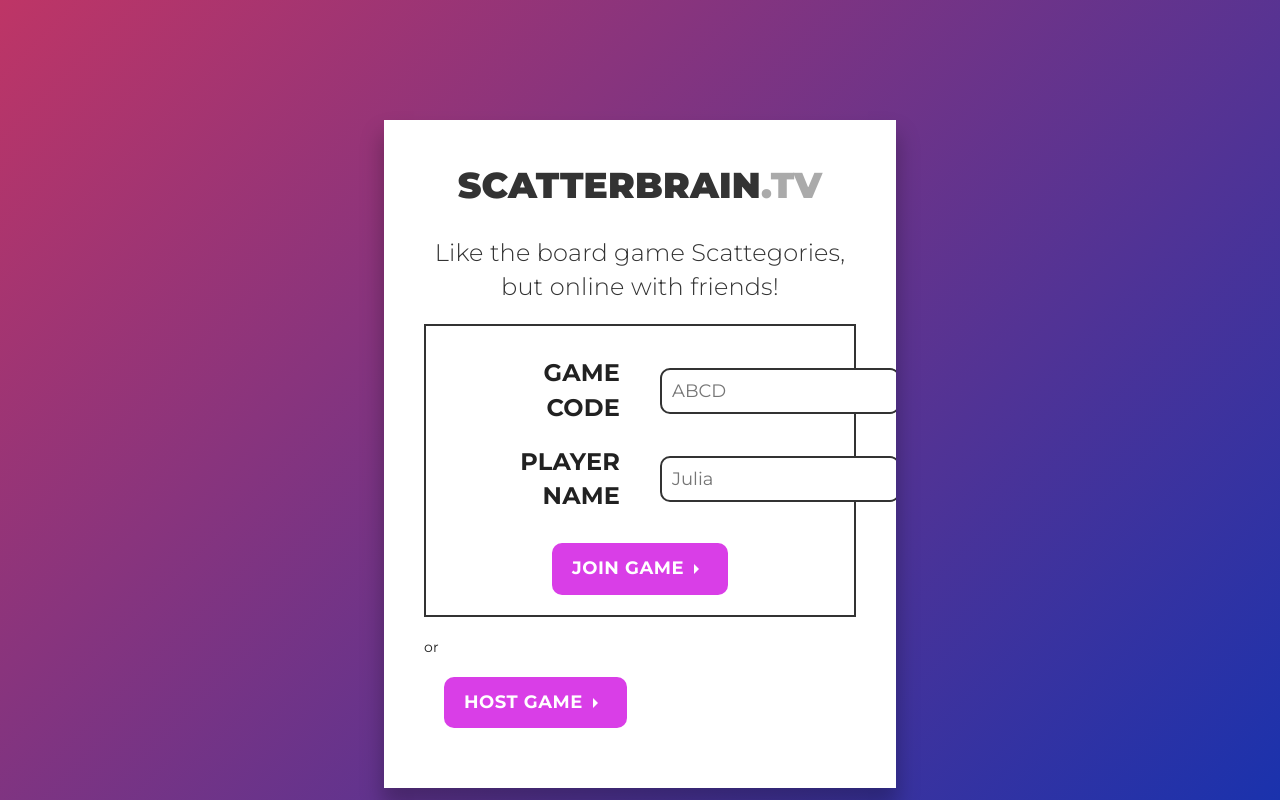
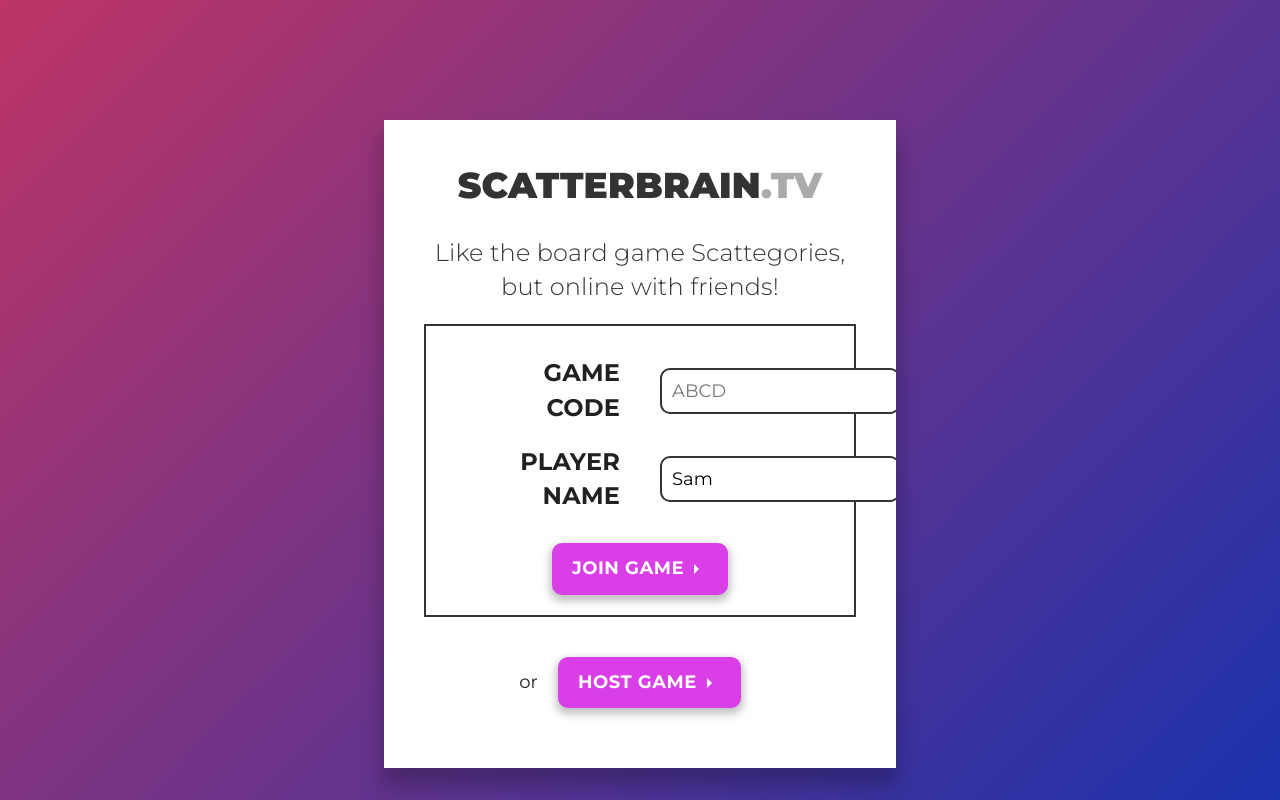
Before and after one commit to patrickbrett/scatterbrain-frontend, a Next.js app: page / in a window 1280 px wide. Built offline with nearby package versions, Linux system fonts and the light colour scheme; no server answers.

Commit message:
Host box

```diff
--- a/pages/play.js
+++ b/components/JoinBox.js
@@ -1,6 +1,15 @@
 import React, { Component } from "react";
 import PlayerManager from "../lib/PlayerManager";
 import Router from "next/router";
+import styles from "../styles/Home.module.css";
+import clsx from "clsx";
+import { CustomButton } from "../components/Material/CustomButton";
+import { styled } from "@material-ui/core/styles";
+import ArrowRight from "@material-ui/icons/ArrowRight";
+
+const JoinButton = styled(CustomButton)({
+  margin: "0 auto",
+});
 
 const randomNames = [
   "Patrick",
@@ -86,29 +95,50 @@
     if (!playerCode) {
       return (
           <div>
-          <div>
-            <Link href="/">
-              <a href="/">Back to home</a>
-            </Link>
+              <div className={styles["field-row"]}>
+                <div
+                  className={clsx(
+                    styles["field-cell"],
+                    styles["align-right"],
+                    styles["text-field-label"]
+                  )}
+                >
+                  Game code
                 </div>
-          <div>
-            Enter player name:{" "}
+                <div className={styles["field-cell"]}>
                   <input
+                    className={styles["text-field"]}
                     type="text"
+                    placeholder="ABCD"
+                    value={gameCode}
+                    onChange={this.updateGameCode}
+                  />
+                </div>
+              </div>
+              <div className={styles["field-row"]}>
+                <div
+                  className={clsx(
+                    styles["field-cell"],
+                    styles["align-right"],
+                    styles["text-field-label"]
+                  )}
+                >
+                  Player name
+                </div>
+                <div className={styles["field-cell"]}>
+                  <input
+                    className={styles["text-field"]}
+                    type="text"
+                    placeholder="Julia"
                     value={playerName}
                     onChange={this.updatePlayerName}
-            ></input>
+                  />
                 </div>
-          <div>
-            Enter game code:{" "}
-            <input
-              type="text"
-              value={gameCode}
-              onChange={this.updateGameCode}
-            ></input>
               </div>
-          <div>
-            <button onClick={this.joinGame}>Join</button>
+              <div className={styles["join-button-container"]}>
+                <JoinButton onClick={this.joinGame}>
+                  Join Game <ArrowRight />
+                </JoinButton>
               </div>
             </div>
       );
--- /dev/null
+++ b/components/Material/CustomButton.js
@@ -0,0 +1,19 @@
+
+import { Button } from "@material-ui/core";
+import { styled } from "@material-ui/core/styles";
+
+export const CustomButton = styled(Button)({
+  background: "#D93EE7",
+  color: "#FFF",
+  textTransform: "uppercase",
+  fontSize: "18px",
+  fontWeight: "bold",
+  padding: "10px 20px",
+  borderRadius: "10px",
+  margin: "20px",
+  boxShadow: "0 4px 8px 2px rgba(0, 0, 0, 0.25)",
+  "&:hover": {
+    background: "#7125AD",
+    boxShadow: "0 4px 16px 4px rgba(0, 0, 0, 0.25)",
+  },
+});
--- /dev/null
+++ b/components/Wrapper.js
@@ -0,0 +1,18 @@
+import React, { Component } from "react";
+import clsx from "clsx";
+import Head from "next/head";
+
+export default class Wrapper extends Component {
+  render() {
+    return (
+      <div className={"bg-container"}>
+        <Head>
+          <title>Scatterbrain | Categories online with friends</title>
+        </Head>
+        <div className={"container-inner"}>
+        {this.props.children}
+        </div>
+      </div>
+    );
+  }
+}
--- a/pages/index.js
+++ b/pages/index.js
@@ -1,34 +1,27 @@
-import Link from "next/link";
-import styles from "../styles/Home.module.css";
-import { Button, CssBaseline } from "@material-ui/core";
-import Head from "next/head";
-import clsx from "clsx";
-import { styled } from "@material-ui/core/styles";
 import ArrowLeft from "@material-ui/icons/ArrowLeft";
 import ArrowRight from "@material-ui/icons/ArrowRight";
+import React, { Component } from "react";
+import HostBox from "../components/HostBox";
+import JoinBox from "../components/JoinBox";
+import { CustomButton } from "../components/Material/CustomButton";
+import Wrapper from "../components/Wrapper";
+import styles from "../styles/Home.module.css";
 
-const CustomButton = styled(Button)({
-  background: "#D93EE7",
-  color: "#FFF",
-  textTransform: "uppercase",
-  fontSize: "18px",
-  fontWeight: "bold",
-  padding: "10px 20px",
-  borderRadius: "10px",
-  margin: "20px"
-});
+export default class Home extends Component {
+  state = {
+    isHosting: false
+  }
 
-const JoinButton = styled(CustomButton)({
-  margin: "0 auto"
-})
+  render() {
+    const { isHosting } = this.state;
 
-export default function Home() {
-  return (
-    <div className={"bg-container"}>
-      <Head>
-        <title>Scatterbrain | Categories online with friends</title>
-      </Head>
-      <div className={"container-inner"}>
+    return isHosting ? (
+      <Wrapper>
+        <CustomButton onClick={() => this.setState({ isHosting: false })}>Back <ArrowLeft /></CustomButton>
+        <HostBox />
+      </Wrapper>
+    ) : (
+      <Wrapper>
         <h1 className={styles["heading-main"]}>
           Scatterbrain<span className={styles["heading-light"]}>.tv</span>
         </h1>
@@ -36,27 +29,17 @@
           Like the board game Scattegories, but online with friends!
         </div>
         <div className={styles["section-join-game"]}>
+          <JoinBox />
+        </div>
+        <div className={styles["host-button-container"]}>
+          <div>or</div>
           <div>
-            <div className={styles["field-row"]}>
-              <div className={clsx(styles["field-cell"], styles["align-right"], styles["text-field-label"])}>Game code</div>
-              <div className={styles["field-cell"]}>
-                <input className={styles["text-field"]} type="text" placeholder="ABCD" />
-              </div>
-            </div>
-            <div className={styles["field-row"]}>
-              <div className={clsx(styles["field-cell"], styles["align-right"], styles["text-field-label"])}>Player name</div>
-              <div className={styles["field-cell"]}>
-                <input className={styles["text-field"]} type="text" placeholder="Julia" />
-              </div>
-            </div>
-            <div className={styles["join-button-container"]}><JoinButton>Join Game <ArrowRight /></JoinButton></div>
+            <CustomButton onClick={() => this.setState({ isHosting: true })}>
+              Host Game <ArrowRight />
+            </CustomButton>
           </div>
         </div>
-          <div>or</div>
-          <CustomButton className={clsx(styles["btn"], styles["btn-host-game"])}>
-            Host Game <ArrowRight />
-          </CustomButton>
-      </div>
-    </div>
-  );
+      </Wrapper>
+    );
+  }
 }
--- a/styles/Home.module.css
+++ b/styles/Home.module.css
@@ -64,3 +64,10 @@
   display: flex;
   justify-content: center;
 }
+
+.host-button-container {
+  display: flex;
+  align-items: center;
+  justify-content: center;
+  flex-direction: row;
+}
--- a/styles/globals.css
+++ b/styles/globals.css
@@ -4,6 +4,10 @@
 body {
   padding: 0;
   margin: 0;
+}
+
+div {
+  font-size: 18px;
 }
 
 * {
```
Also changed, not shown: pages/host/[gameCode]/[hostCode].js (+5 -4 lines), components/HostBox.js (renamed from pages/host.js). Lines whose indentation alone changed are shown as unchanged.
